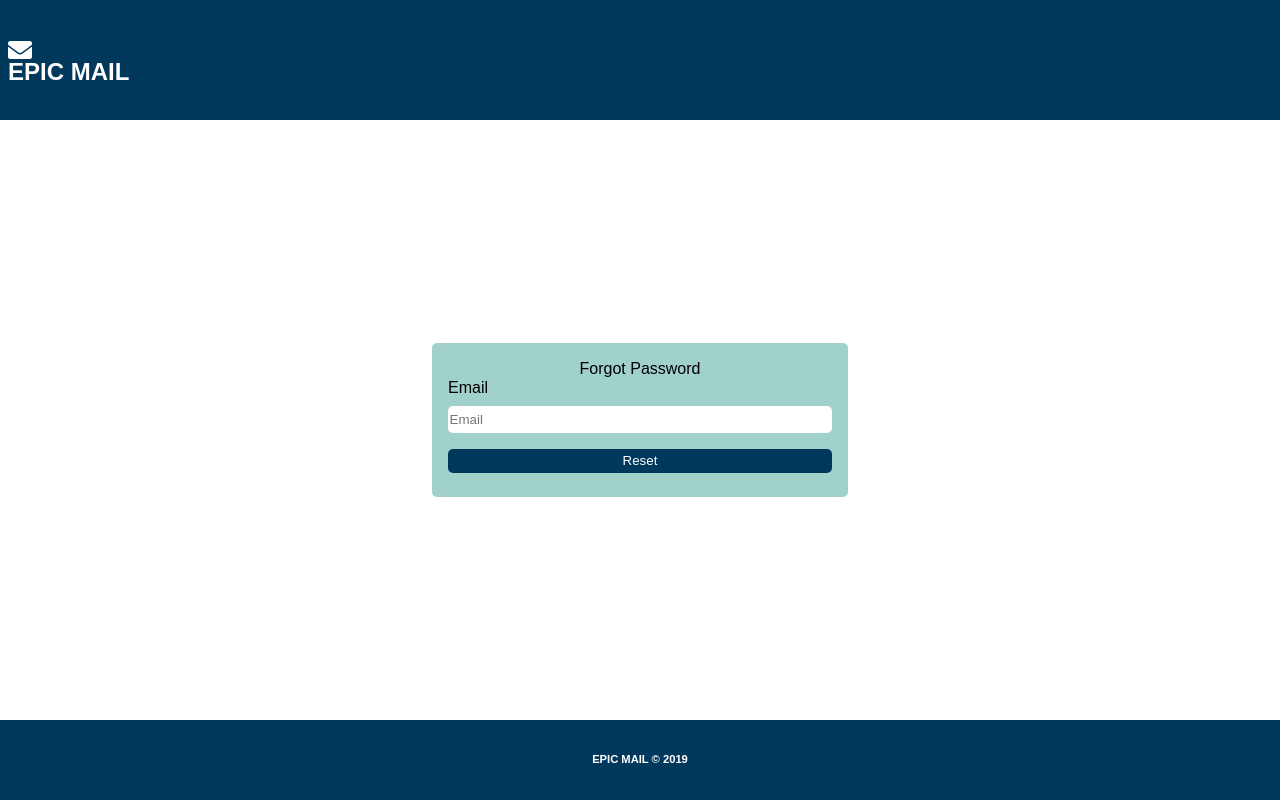
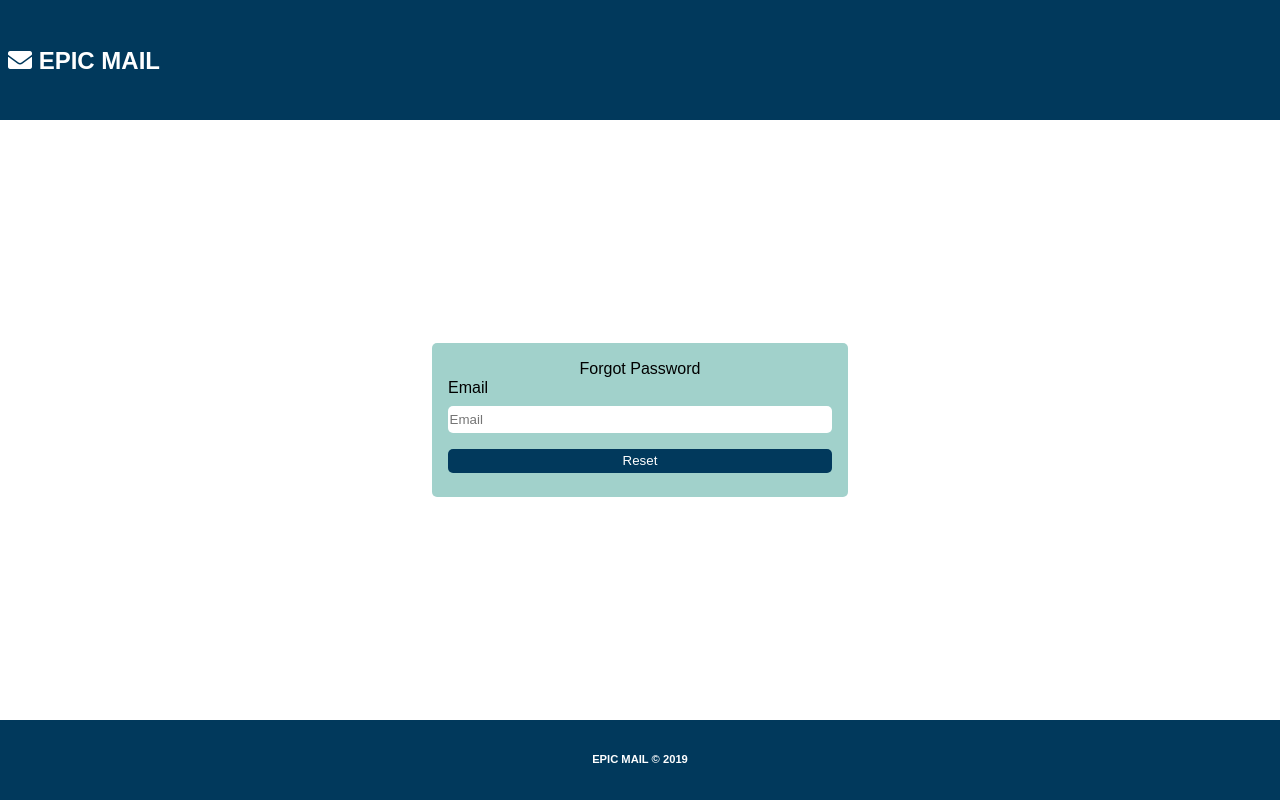
Before and after one commit to prince-curie/Epic-mail, a website: page UI/resetpassword.html in a window 1280 px wide. Drawn offline with Linux system fonts and the light colour scheme.

```diff
--- a/UI/resetpassword.html
+++ b/UI/resetpassword.html
@@ -12,11 +12,8 @@
   <header class="header__container">
     <h1 class="header__h1">
       <a href="index.html">
-                <i class="h1__i fas fa-envelope"></i>
-                <div class="h1__div">
-                    <span>EPIC</span>
-                    <span>MAIL</span>
-                </div>
+        <i class="fas fa-envelope"></i>
+        <span class="h1__span"> EPIC MAIL</span>
       </a>
     </h1>
   </header>
```
Lines whose indentation alone changed are shown as unchanged.
